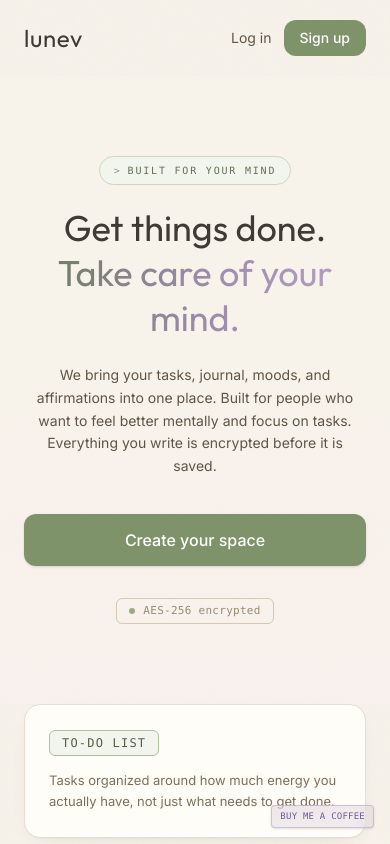
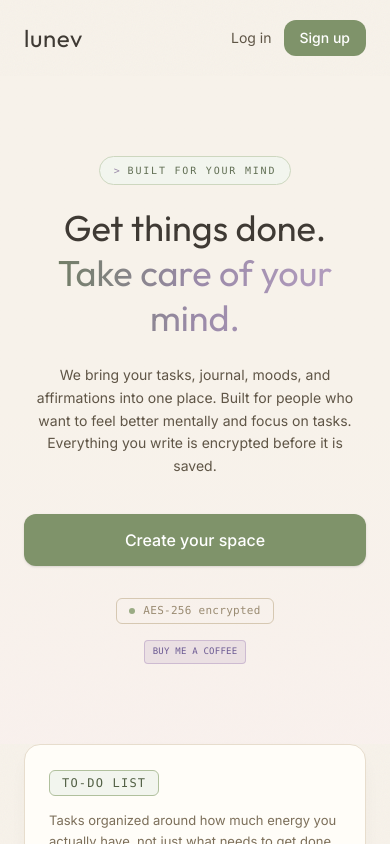
Before and after one commit to laybuh/todo-frontend, a React (Vite) app: page / in a window 390 px wide. Shown: the top 844 px of the page. Built offline with nearby package versions, Linux system fonts and the light colour scheme; no server answers.

Commit message:
Changed mobile design on homepage.

```diff
--- a/src/pages/Home.jsx
+++ b/src/pages/Home.jsx
@@ -69,6 +69,19 @@ export default function Home() {
                         <span aria-hidden className="w-1.5 h-1.5 rounded-full bg-sage-400 animate-pulse" />
                         AES-256 encrypted
                     </motion.p>
+
+                    {/* Mobile: tuck the support link under the badge instead of
+                        floating it in the corner where it covers content. */}
+                    <div className="sm:hidden mt-3">
+                        <a
+                            href="https://ko-fi.com/layba"
+                            target="_blank"
+                            rel="noopener noreferrer"
+                            className="inline-flex items-center font-mono text-[9px] uppercase tracking-wide text-[#6c5a93] border border-mauve/60 bg-mauve/20 rounded px-2 py-1 hover:bg-mauve/30 transition-colors"
+                        >
+                            Buy me a coffee
+                        </a>
+                    </div>
                 </div>
             </header>
 
@@ -112,12 +125,13 @@ export default function Home() {
 
             <PublicFooter />
 
-            {/* Subtle floating support link */}
+            {/* Subtle floating support link — desktop only; on mobile it moves
+                up under the AES-256 badge so it doesn't cover content. */}
             <a
                 href="https://ko-fi.com/layba"
                 target="_blank"
                 rel="noopener noreferrer"
-                className="fixed bottom-4 right-4 z-40 font-mono text-[9px] uppercase tracking-wide text-[#6c5a93] border border-mauve/60 bg-mauve/20 backdrop-blur rounded px-2 py-1 shadow-sm hover:bg-mauve/30 transition-colors"
+                className="hidden sm:block fixed bottom-4 right-4 z-40 font-mono text-[9px] uppercase tracking-wide text-[#6c5a93] border border-mauve/60 bg-mauve/20 backdrop-blur rounded px-2 py-1 shadow-sm hover:bg-mauve/30 transition-colors"
             >
                 Buy me a coffee
             </a>
```
